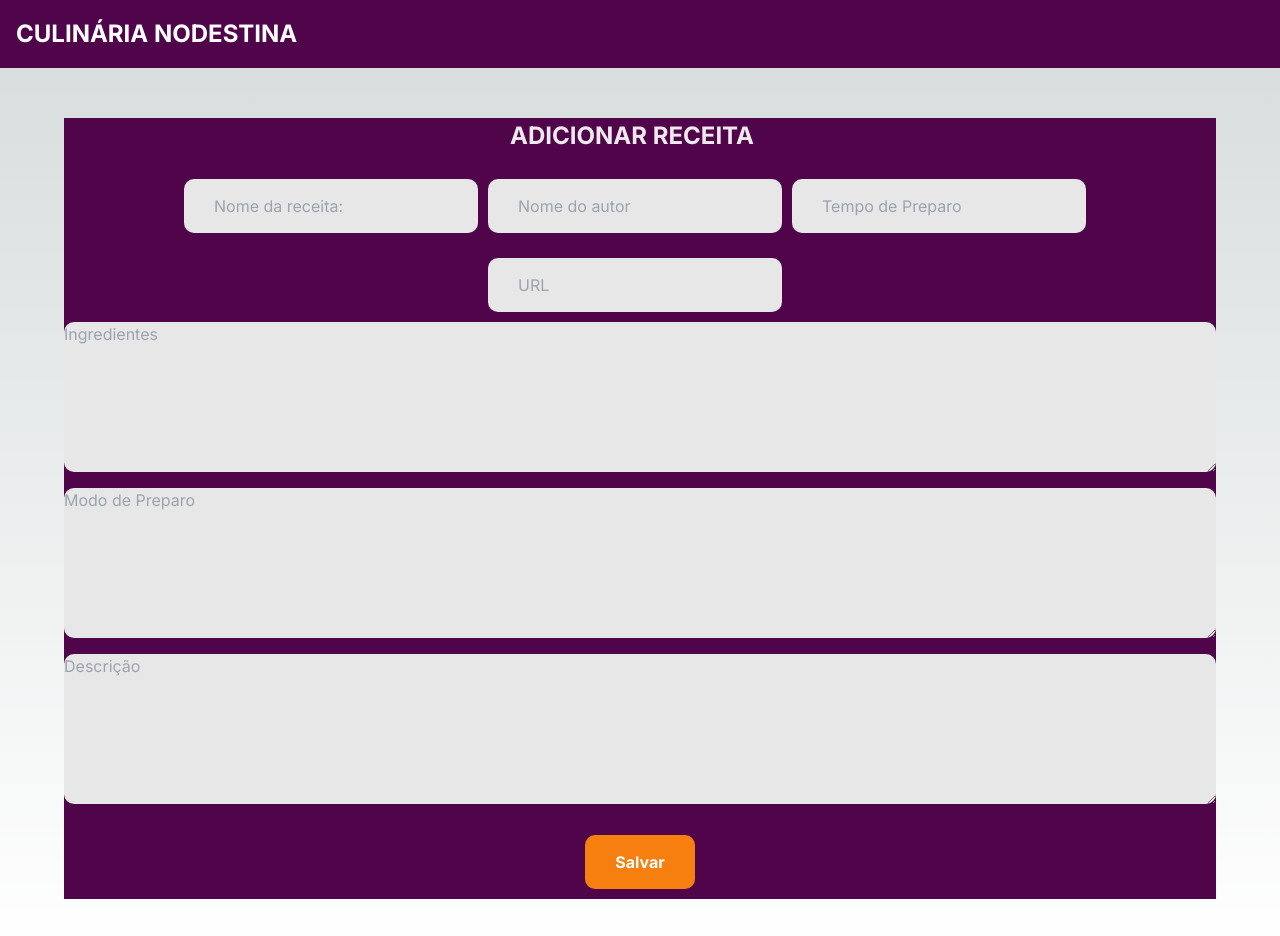
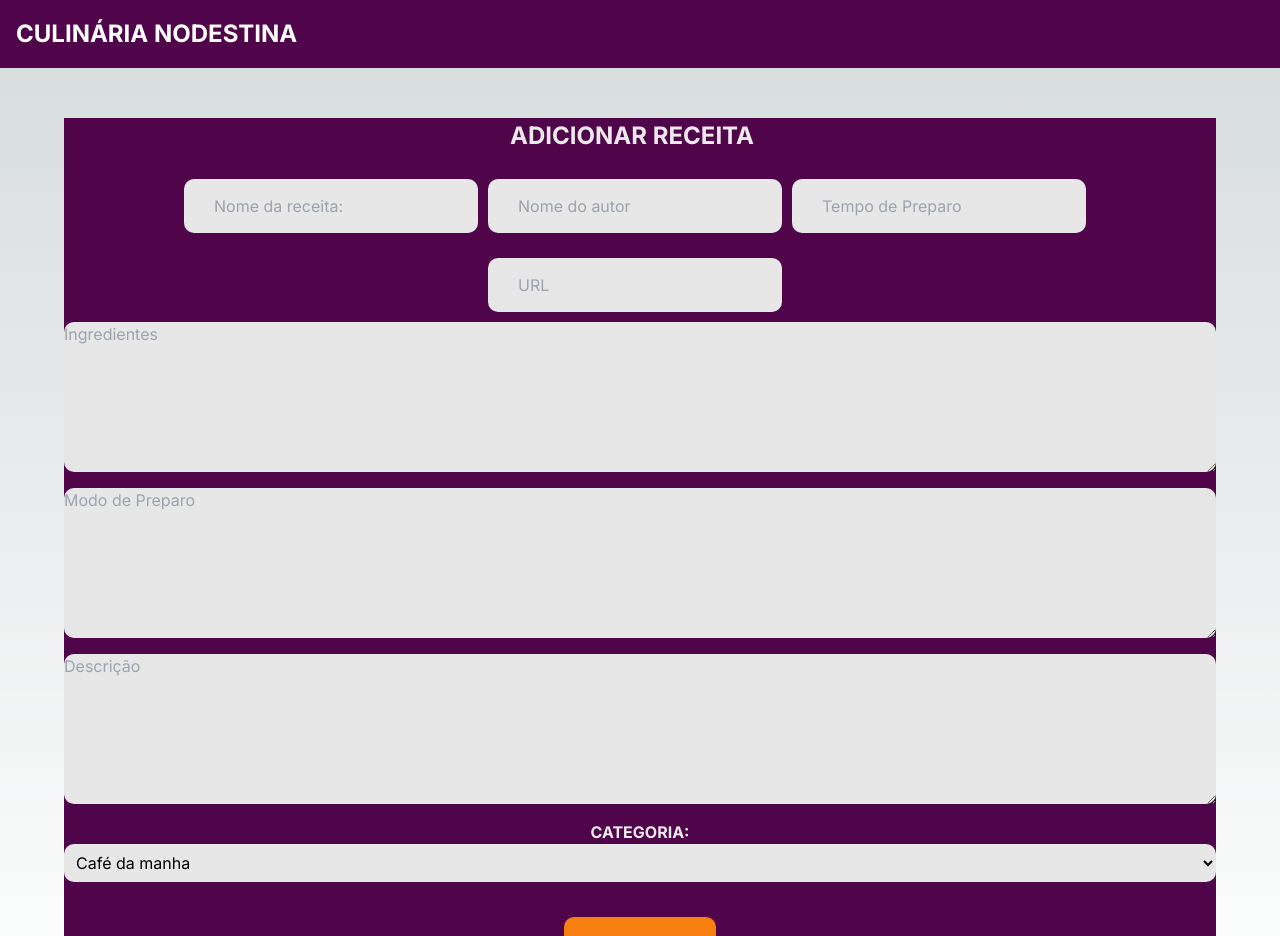
Before and after one commit to flaviogui/ProjectPWeb, a Next.js app in the folder receitas-culinarias/: page /addReceita in a window 1280 px wide. Shown: the top 936 px of the page. Built offline with nearby package versions, Linux system fonts and the light colour scheme.

Commit message:
Tela add atualizada

```diff
--- a/receitas-culinarias/src/app/componentes/recipeForm/recipe.module.css
+++ b/receitas-culinarias/src/app/componentes/recipeForm/recipe.module.css
@@ -46,3 +46,18 @@
 .ol > * {
     margin-bottom: 10px;
 }
+
+.categoryLabel {
+    margin-top: 10px;
+    font-size: 16px;
+    font-weight: bold;
+    color: #efe9ed;
+  }
+.categorySelect {
+    width: 100%;
+    padding: 8px;
+    margin-bottom: 20px;
+    color: #000000;
+    background-color: #e7e7e7;
+    border-radius: 10px;
+  }
--- a/receitas-culinarias/src/app/componentes/recipeForm/recipeForm.tsx
+++ b/receitas-culinarias/src/app/componentes/recipeForm/recipeForm.tsx
@@ -14,8 +14,34 @@ export default function RecipeForm(){
         <textarea className={Styles.textarea} placeholder="Ingredientes"></textarea>
         <textarea className={Styles.textarea} placeholder="Modo de Preparo"></textarea>
         <textarea className={Styles.textarea} placeholder="Descrição"></textarea>
-        <Button>Salvar</Button>
+        <label className={Styles.categoryLabel} htmlFor="category">CATEGORIA:</label>
+        <select className={Styles.categorySelect} name="category" id="category">
+        <option value="cafemanha">Café da manha</option>
+        <option value="almoco">Almoço</option>
+        <option value="janta">Janta</option>
+        <option value="carnes">Carnes</option>
+        <option value="doce">Doces e Sobremesa</option>
+        <option value="peixe">Peixes de água doce</option>
+        <option value="lanche">Lanche</option>
+        <option value="tiragosto">Tira Gosto</option>
+        <option value="vegetatiano">Comidas Vegetarianas</option>
+        </select>
+        <Button>ADICIONAR</Button>
     </ol>
 </div>
   );
 }
+
+/*
+-café da manha
+-almoco
+-janta
+-bebidas
+-massas
+-carnes
+-doces e sobremesa
+-peixes e fruto do mar
+-lanche
+-vegetariano
+-tira gosto
+*/
```
